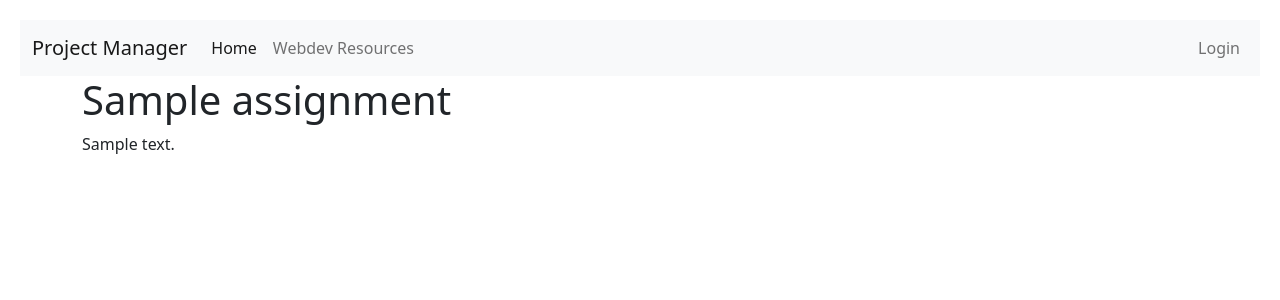
After one commit to admiralorbiter/Flask_Playground, a Flask app: page /assignment/1 in a window 1280 px wide. The commit adds this page. Shown: the top 300 px of the page. Run offline with Flask 3, Linux system fonts and the light colour scheme; tables that the repository leaves empty hold one stand-in row (values such as "Sample post"); some libraries are stand-ins or nearby versions.

Commit message:
Added Assignments

```diff
--- /dev/null
+++ b/app/templates/assignment.html
@@ -0,0 +1,19 @@
+{% extends 'base.html' %}
+
+{% block title %}Assignment Details{% endblock %}
+
+{% block content %}
+<div class="assignment-details" id="assignment-{{ assignment.assignment_id }}">
+    <h1>{{ assignment.title }}</h1>
+    <p>{{ assignment.description }}</p>
+    <!-- Include other details like due date, submission status, etc. -->
+
+    <!-- Update and Delete Buttons for admins -->
+    {% if current_user.is_admin %}
+    <a href="{{ url_for('update_assignment', assignment_id=assignment.assignment_id) }}" class="btn btn-primary">Edit</a>
+    <form hx-post="{{ url_for('delete_assignment', assignment_id=assignment.assignment_id) }}" hx-confirm="Are you sure?" hx-target="#assignment-{{ assignment.assignment_id }}" hx-swap="outerHTML">
+        <button type="submit" class="btn btn-danger">Delete</button>
+    </form>
+    {% endif %}
+</div>
+{% endblock %}
--- a/app/templates/base.html
+++ b/app/templates/base.html
@@ -43,6 +43,9 @@
               <li>
                 <a class="nav-link" href="{{ url_for('course_manager') }}">Course Manager</a>
               </li>
+              <li>
+                <a class="nav-link" href="{{ url_for('assignment_manager') }}">Assignment Manager</a>
+              </li>
               {% endif %}
             </ul>
             <!-- Right-aligned links -->
--- a/app/views.py
+++ b/app/views.py
@@ -1,6 +1,6 @@
 from app import app, db
 from flask import Response, render_template, request, redirect, url_for, flash, session
-from app.models import Student, Project, Task, Link, project_students, Comment, User, Course
+from app.models import Student, Project, Task, Link, project_students, Comment, User, Course, Assignment
 from datetime import datetime
 from flask_login import current_user, login_user, logout_user, login_required
 from werkzeug.urls import url_parse
@@ -808,3 +808,64 @@ def delete_course(course_id):
     db.session.delete(course)
     db.session.commit()
     return ""
+
+## Assignment Routes ##  Assignment Routes ##  Assignment Routes ##  Assignment Routes ##  Assignment Routes ##  Assignment Routes ##
+# Assignment Page
+# Shows the assignment page
+@app.route('/assignment/<int:assignment_id>', methods=['GET'])
+def assignment(assignment_id):
+    assignment=Assignment.query.get_or_404(assignment_id)
+    return render_template('assignment.html', assignment=assignment)
+
+# Assignment Manager Page
+# Shows the assignment manager page
+@app.route('/assignment_manager', methods=['GET'])
+@login_required
+def assignment_manager():
+    if not current_user.is_admin:
+        return "Access denied", 403
+    assignments = Assignment.query.all()
+    return render_template('assignment_manager.html', assignments=assignments)
+
+# Create Assignment Page
+# Allows a user to create a new assignment
+@app.route('/create_assignment', methods=['GET', 'POST'])
+@login_required
+def create_assignment():
+    if not current_user.is_admin:
+        return "Access denied", 403
+    if request.method == 'POST':
+        title = request.form['title']
+        description = request.form['description']
+        new_assignment = Assignment(title=title, description=description)
+        db.session.add(new_assignment)
+        db.session.commit()
+        return redirect(url_for('assignment_manager'))
+    return render_template('create_assignment.html')
+
+# Update Assignment
+# Updates a assignment based on the assignment_id
+@app.route('/update_assignment/<int:assignment_id>', methods=['GET', 'POST'])
+@login_required
+def update_assignment(assignment_id):
+    if not current_user.is_admin:
+        return "Access denied", 403
+    assignment = Assignment.query.get_or_404(assignment_id)
+    if request.method == 'POST':
+        assignment.title = request.form['title']
+        assignment.description = request.form['description']
+        db.session.commit()
+        return redirect(url_for('assignment_manager'))
+    return render_template('update_assignment.html', assignment=assignment)
+
+# Delete Assignment
+# Deletes a assignment based on the assignment_id
+@app.route('/delete_assignment/<int:assignment_id>', methods=['POST'])
+@login_required
+def delete_assignment(assignment_id):
+    if not current_user.is_admin:
+        return "Access denied", 403
+    assignment = Assignment.query.get_or_404(assignment_id)
+    db.session.delete(assignment)
+    db.session.commit()
+    return ""
```
Also changed, not shown: app/models.py (+14 -0 lines), app/templates/assignment_manager.html (added, +27 -0 lines), app/templates/create_assignment.html (added, +22 -0 lines), app/templates/update_assignment.html (added, +22 -0 lines).
